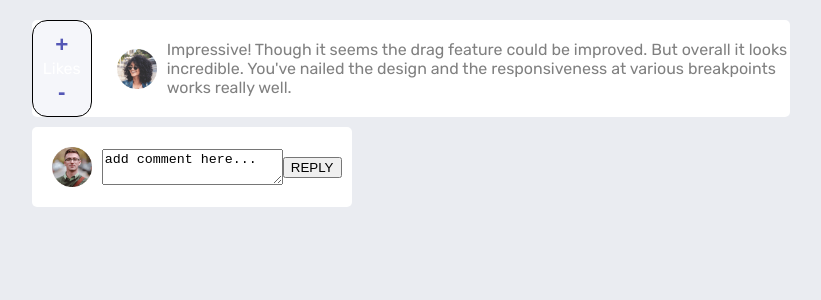
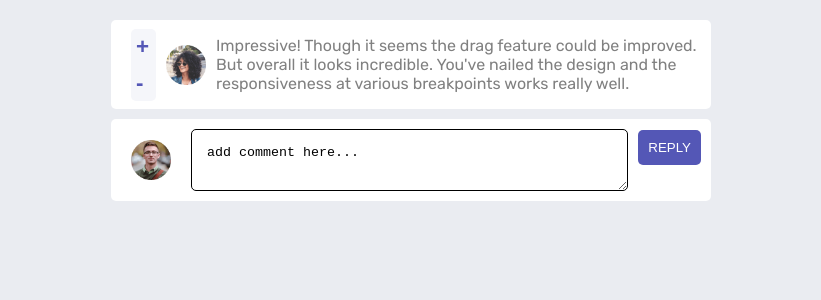
Before and after one commit to JesusVS760/Interactive-Comment-Section, a React (Vite) app: page / in a window 1280 px wide. Shown: the top 300 px of the page, without its empty margins (229-1050 px from the left). Built offline with nearby package versions, Linux system fonts and the light colour scheme.

Commit message:
progress

```diff
--- a/src/components/ButtonCard.css
+++ b/src/components/ButtonCard.css
@@ -1,20 +1,21 @@
 .button-card {
-  width: fit-content;
-  padding: 10px;
+  width: 20px;
+  margin-left: 20px;
+  padding-right: 5px;
   display: flex;
   flex-direction: column;
-  border-radius: 15px;
+  border-radius: 5px;
   background: hsl(228, 33%, 97%);
-  border: 1px solid black;
-  margin-right: 15px;
 }
 .button-card button {
+  margin-right: 15px;
   background: transparent;
   border: none;
   font-size: 1.4rem;
   cursor: pointer;
   color: hsl(238, 40%, 52%);
   font-weight: bold;
+  padding: 5px;
 }
 .button-card p {
   padding: 0;
--- a/src/components/ButtonCard.jsx
+++ b/src/components/ButtonCard.jsx
@@ -6,7 +6,7 @@ const ButtonCard = () => {
     <div>
       <div className="button-card">
         <button>+</button>
-        <p>Likes</p>
+        <p></p>
         <button>-</button>
       </div>
     </div>
--- a/src/components/CommentCard.css
+++ b/src/components/CommentCard.css
@@ -8,8 +8,7 @@ body {
   margin: auto;
   margin-top: 20px;
   justify-content: center;
-  max-width: 60%;
-  width: max-content;
+  width: 600px;
 }
 .comment-content {
   display: flex;
--- a/src/components/ReplyCard.css
+++ b/src/components/ReplyCard.css
@@ -1,5 +1,4 @@
 .reply-comment {
-  width: fit-content;
   display: flex;
   align-items: center;
   margin-top: 10px;
@@ -7,3 +6,19 @@
   border-radius: 5px;
   background: white;
 }
+.reply-button {
+  border: none;
+  background: hsl(238, 40%, 52%);
+  padding: 10px;
+  color: #fff;
+  border-radius: 5px;
+  cursor: pointer;
+  margin-bottom: 25px;
+}
+.reply-area {
+  border: 1px solid black;
+  width: 100%;
+  border-radius: 5px;
+  margin: 0 10px;
+  padding: 15px;
+}
```
